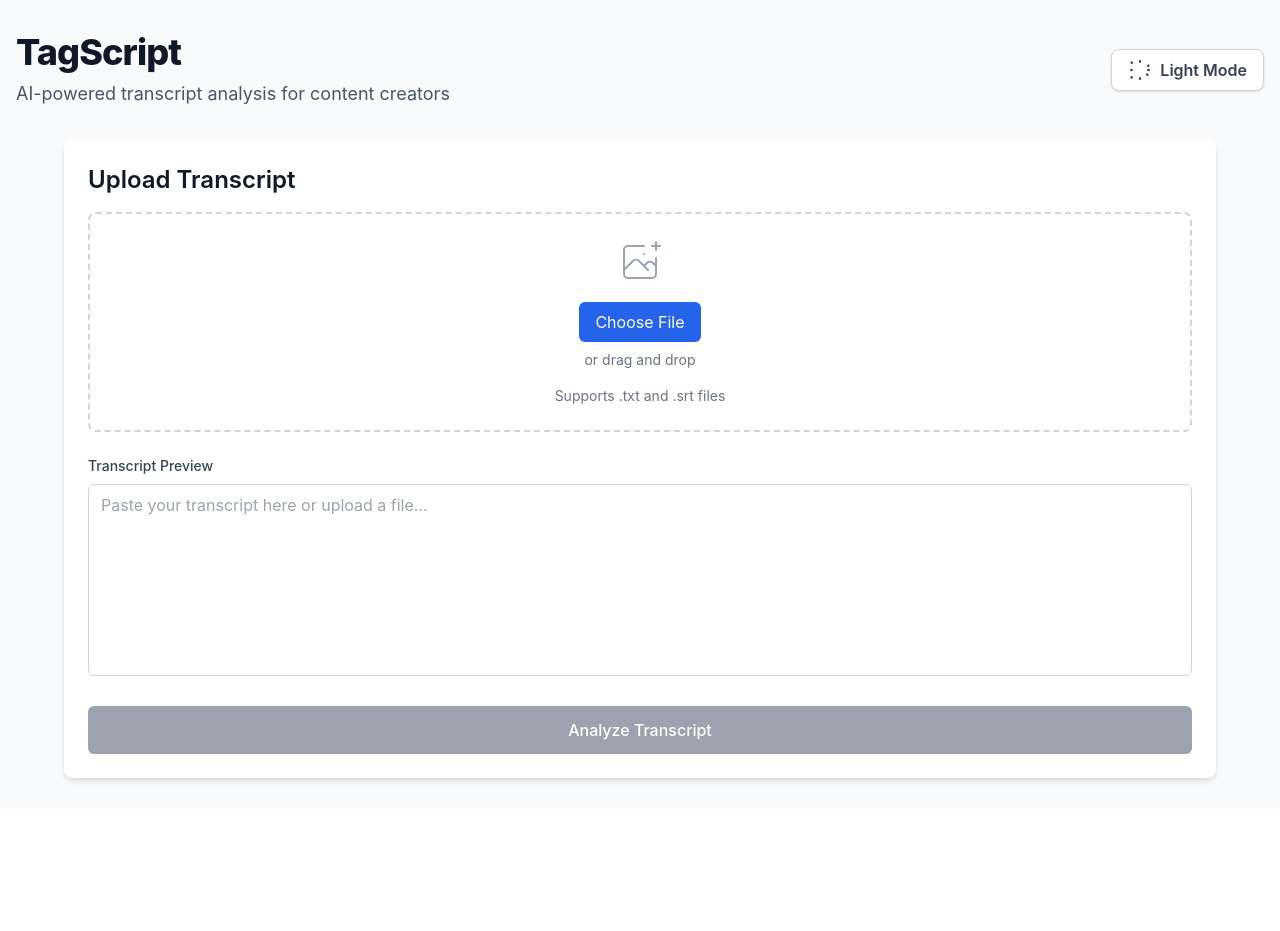
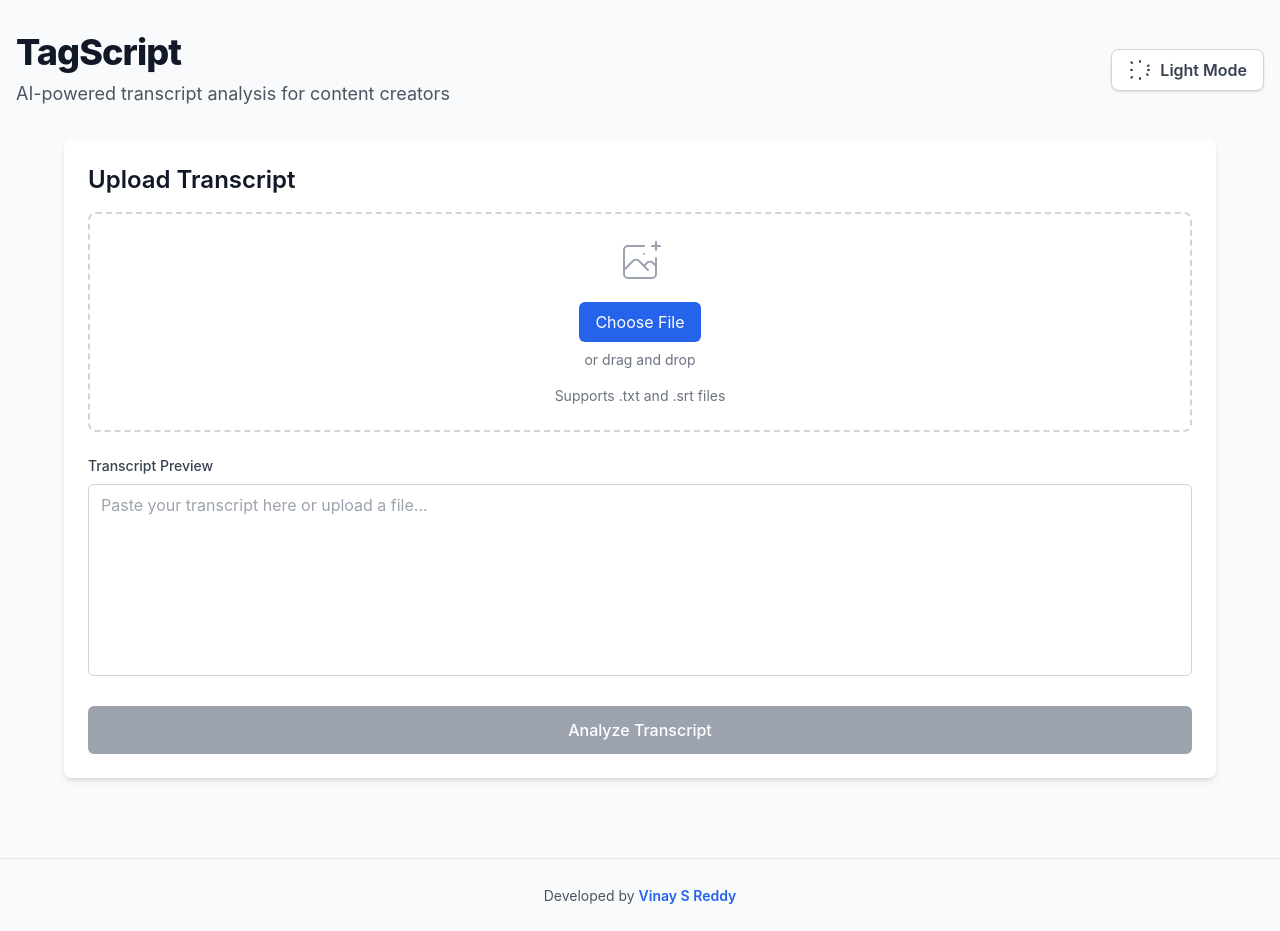
Before and after one commit to vinaysreddy/tagscript, a React (Vite) app in the folder frontend/: page / in a window 1280 px wide. Before the commit the page ends 810 px from the top, so only its background shows below. Built offline with nearby package versions, Linux system fonts and the light colour scheme; no server answers.

Commit message:
added footer

```diff
--- a/frontend/src/App.jsx
+++ b/frontend/src/App.jsx
@@ -154,6 +154,20 @@ function App() {
                     </div>
                 </div>
             </div>
+            {/* Footer */}
+            <footer className="w-full mt-12 py-6 border-t border-gray-200 dark:border-dark-border text-center bg-gray-50 dark:bg-dark-bg transition-colors duration-500">
+                <span className="text-gray-600 dark:text-dark-muted text-sm">
+                    Developed by{' '}
+                    <a
+                        href="https://www.linkedin.com/in/vinay-sekhar-reddy-01093b188/"
+                        target="_blank"
+                        rel="noopener noreferrer"
+                        className="text-primary-600 dark:text-dark-accent hover:underline font-semibold"
+                    >
+                        Vinay S Reddy
+                    </a>
+                </span>
+            </footer>
         </div>
     )
 }
```
Also changed, not shown: 1 other file (tests, documents, lock files or other folders).
